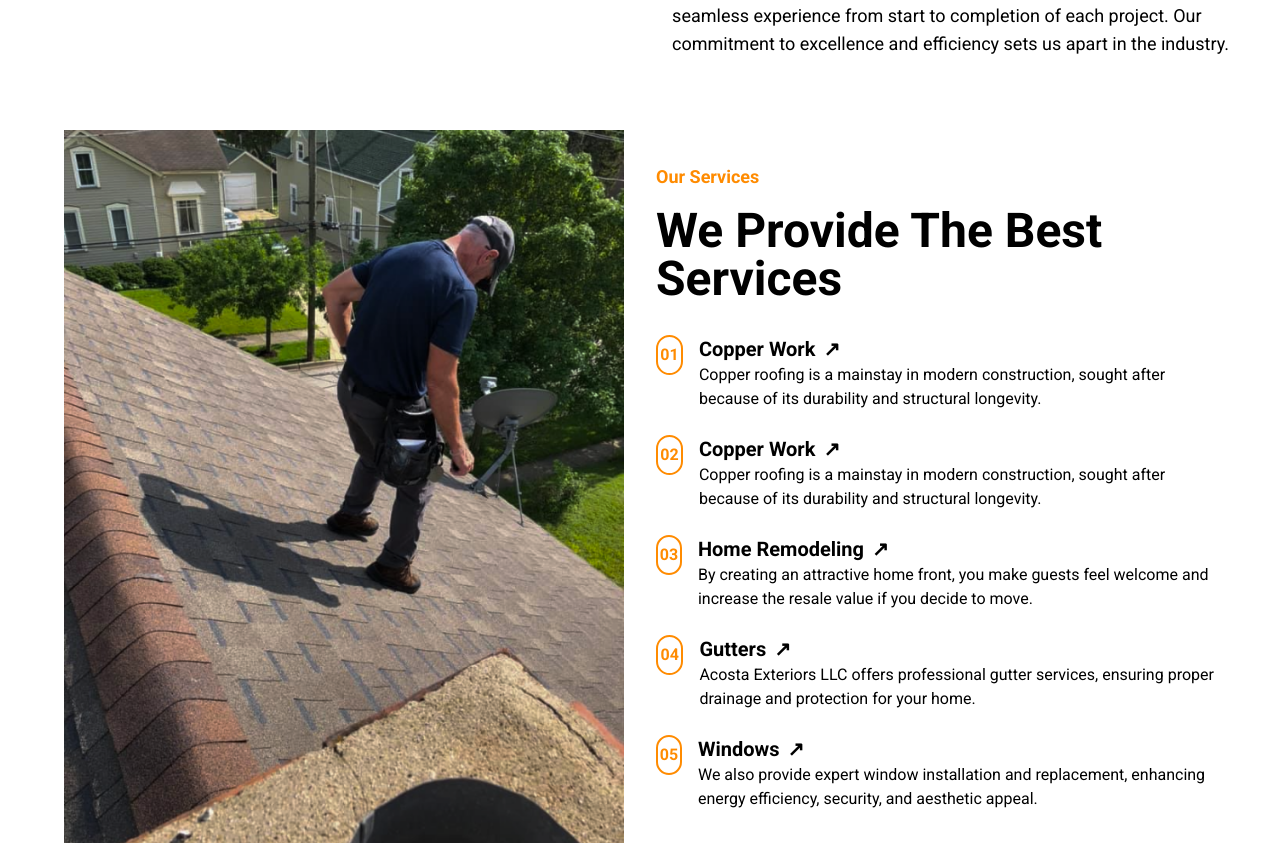
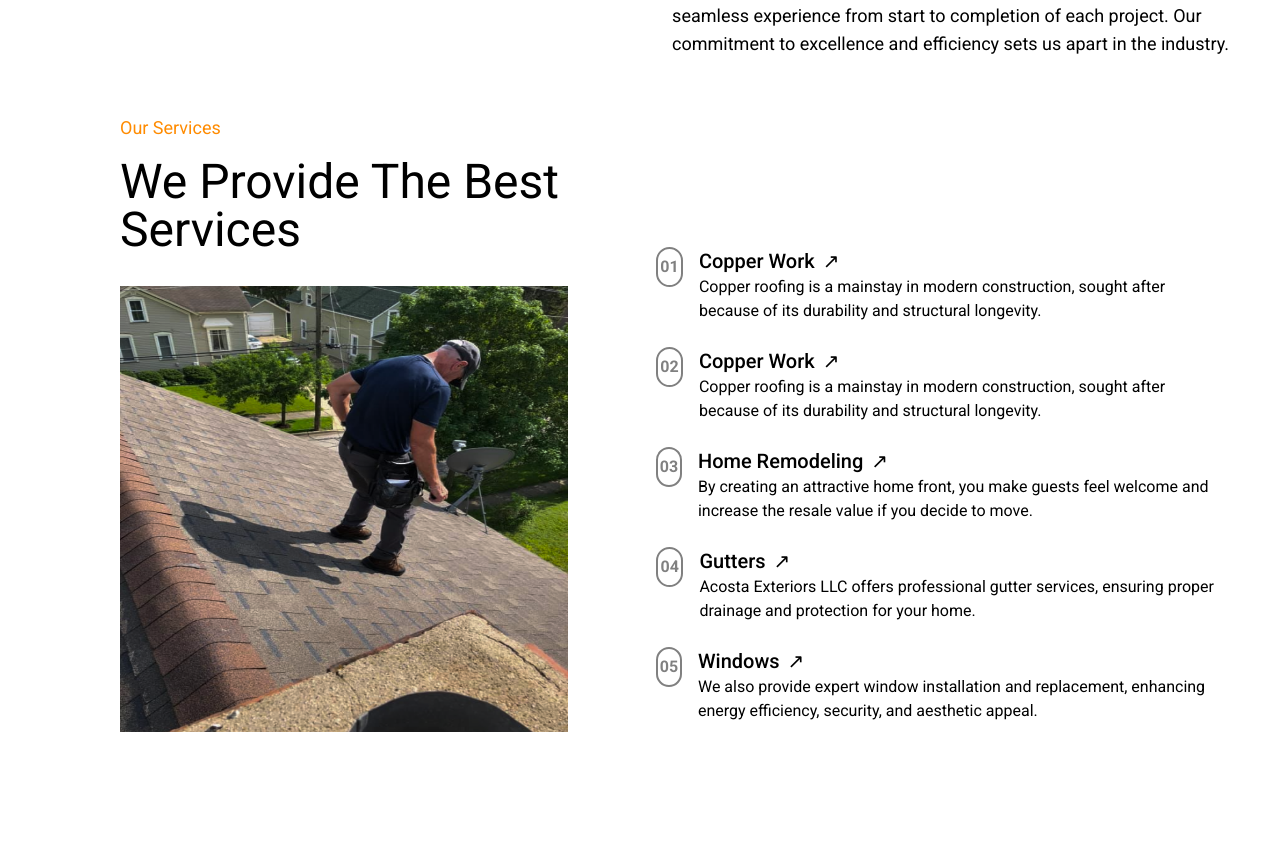
Before and after one commit to Matrixszh/Exterior, a Next.js app: page / in a window 1280 px wide. Shown: the part 1326-2183 px from the top of the page. Built offline with nearby package versions, Linux system fonts and the light colour scheme.

Commit message:
cahnged services section

```diff
--- a/app/page.tsx
+++ b/app/page.tsx
@@ -15,7 +15,7 @@ const Page = () => {
         className="relative w-full flex flex-col justify-center"
       >
         {/* Contained and Responsive Image */}
-        <div className="relative mx-auto w-[70vh] md:w-[210vh] h-[80vh] md:h-[70vh]">
+        <div className="px-4 relative mx-auto w-[70vh] md:w-[210vh] h-[80vh] md:h-[70vh]">
           <Image
             src={landingImage}
             alt="Roofing Company Image"
--- a/components/Services.tsx
+++ b/components/Services.tsx
@@ -7,30 +7,34 @@ export const Services = () => {
   const router = useRouter();
 
   return (
-    <div className="flex flex-col md:flex-row mt-12 gap-8 px-4 md:px-16">
+    <div className="flex flex-col md:flex-row mt-8 gap-8 px-4 md:px-16">
       {/* Left side - Image */}
-      <div className="md:w-1/2 w-full">
+      <div className="md:w-1/2 w-full md:text-left text-center">
+
+        <p className="px-14 md:text-left sm:text-center text-[#FF8B00] text-lg  mb-4">Our Services</p>
+        <h2 className="px-14 hidden sm:block text-4xl md:text-5xl font-normal mb-8">We Provide The Best Services</h2>
+
+
         <Image
           src={Aboutus}
           alt="Service Image"
-          className="w-full h-auto object-cover"
+          className="px-14 w-[100%] h-[60%] object-fill"
         />
       </div>
 
       {/* Right side - Services list */}
       <div className="md:w-1/2 w-full flex flex-col justify-center">
-        <p className="text-[#FF8B00] text-lg font-semibold mb-4">Our Services</p>
-        <h2 className="text-4xl md:text-5xl font-bold mb-8">We Provide The Best Services</h2>
+        <h2 className="md:hidden text-center text-4xl md:text-5xl font-medium mb-8">We Provide The Best Services</h2>
 
         {/* Services List */}
         <div className="flex flex-col gap-6">
           {/* Service 1 */}
           <div className="flex items-start gap-4">
-            <button className="border-2 border-[#FF8B00] text-[#FF8B00] rounded-full w-10 h-10 flex items-center justify-center font-bold hover:bg-[#FF8B00] hover:text-white transition duration-300">
+            <button className="border-2 border-[#808080] text-[#808080] rounded-full w-10 h-10 flex items-center justify-center font-bold hover:bg-[#FF8B00] hover:text-white hover:border-[#FF8B00] transition duration-300">
               01
             </button>
             <div>
-              <p className="font-bold text-xl flex items-center">
+              <p className="font-medium text-xl flex items-center">
                 Copper Work <span className="ml-2">↗</span>
               </p>
               <p className="text-md">
@@ -41,11 +45,11 @@ export const Services = () => {
 
           {/* Service 2 */}
           <div className="flex items-start gap-4">
-            <button className="border-2 border-[#FF8B00] text-[#FF8B00] rounded-full w-10 h-10 flex items-center justify-center font-bold hover:bg-[#FF8B00] hover:text-white transition duration-300">
+            <button className="border-2 border-[#808080] text-[#808080] rounded-full w-10 h-10 flex items-center justify-center font-bold hover:bg-[#FF8B00] hover:text-white hover:border-[#FF8B00] transition duration-300">
               02
             </button>
             <div>
-              <p className="font-bold text-xl flex items-center">
+              <p className="font-medium text-xl flex items-center">
                 Copper Work <span className="ml-2">↗</span>
               </p>
               <p className="text-md">
@@ -56,11 +60,11 @@ export const Services = () => {
 
           {/* Service 3 */}
           <div className="flex items-start gap-4">
-            <button className="border-2 border-[#FF8B00] text-[#FF8B00] rounded-full w-10 h-10 flex items-center justify-center font-bold hover:bg-[#FF8B00] hover:text-white transition duration-300">
+            <button className="border-2 border-[#808080] text-[#808080] rounded-full w-10 h-10 flex items-center justify-center font-bold hover:bg-[#FF8B00] hover:text-white hover:border-[#FF8B00] transition duration-300">
               03
             </button>
             <div>
-              <p className="font-bold text-xl flex items-center">
+              <p className="font-medium text-xl flex items-center">
                 Home Remodeling <span className="ml-2">↗</span>
               </p>
               <p className="text-md">
@@ -71,11 +75,11 @@ export const Services = () => {
 
           {/* Service 4 */}
           <div className="flex items-start gap-4">
-            <button className="border-2 border-[#FF8B00] text-[#FF8B00] rounded-full w-10 h-10 flex items-center justify-center font-bold hover:bg-[#FF8B00] hover:text-white transition duration-300">
+            <button className="border-2 border-[#808080] text-[#808080] rounded-full w-10 h-10 flex items-center justify-center font-bold hover:bg-[#FF8B00] hover:text-white hover:border-[#FF8B00] transition duration-300">
               04
             </button>
             <div>
-              <p className="font-bold text-xl flex items-center">
+              <p className="font-medium text-xl flex items-center">
                 Gutters <span className="ml-2">↗</span>
               </p>
               <p className="text-md">
@@ -86,11 +90,11 @@ export const Services = () => {
 
           {/* Service 5 */}
           <div className="flex items-start gap-4">
-            <button className="border-2 border-[#FF8B00] text-[#FF8B00] rounded-full w-10 h-10 flex items-center justify-center font-bold hover:bg-[#FF8B00] hover:text-white transition duration-300">
+            <button className="border-2 border-[#808080] text-[#808080] rounded-full w-10 h-10 flex items-center justify-center font-bold hover:bg-[#FF8B00] hover:text-white hover:border-[#FF8B00] transition duration-300">
               05
             </button>
             <div>
-              <p className="font-bold text-xl flex items-center">
+              <p className="font-medium text-xl flex items-center">
                 Windows <span className="ml-2">↗</span>
               </p>
               <p className="text-md">
```
